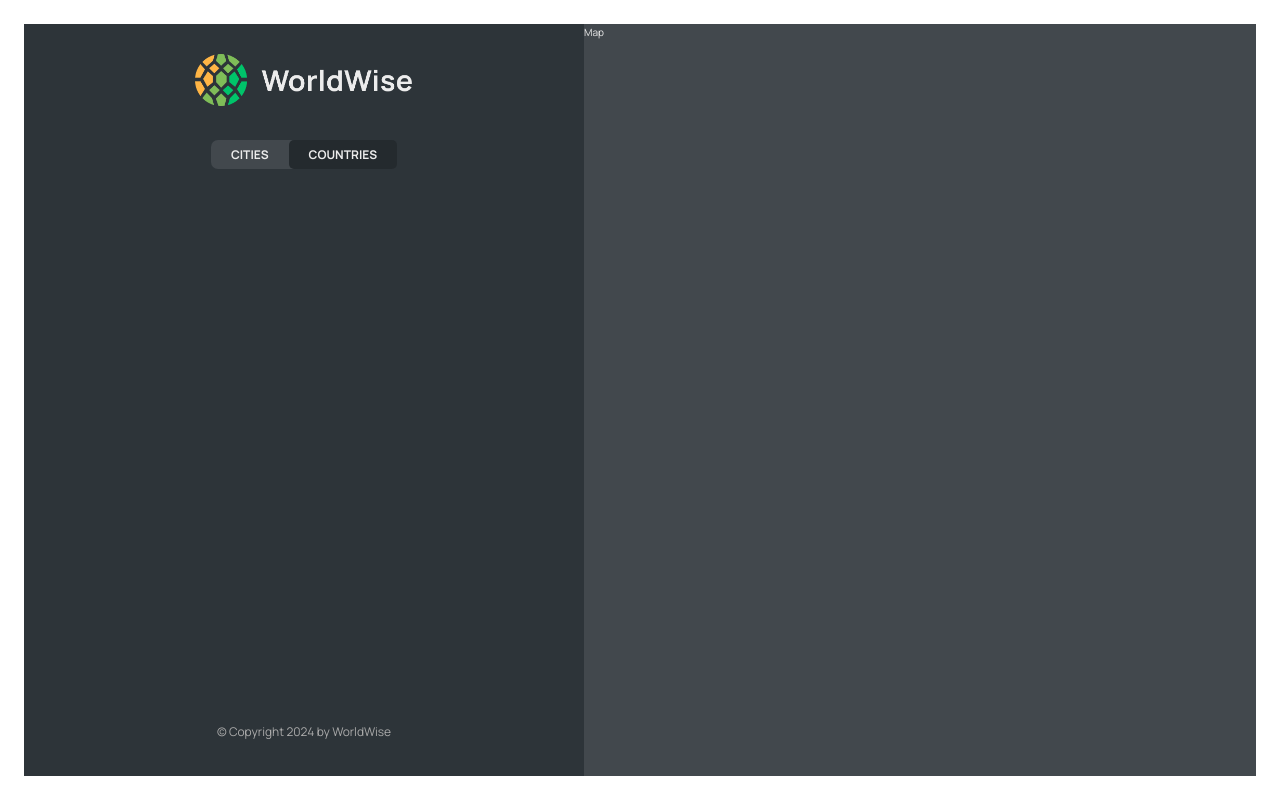
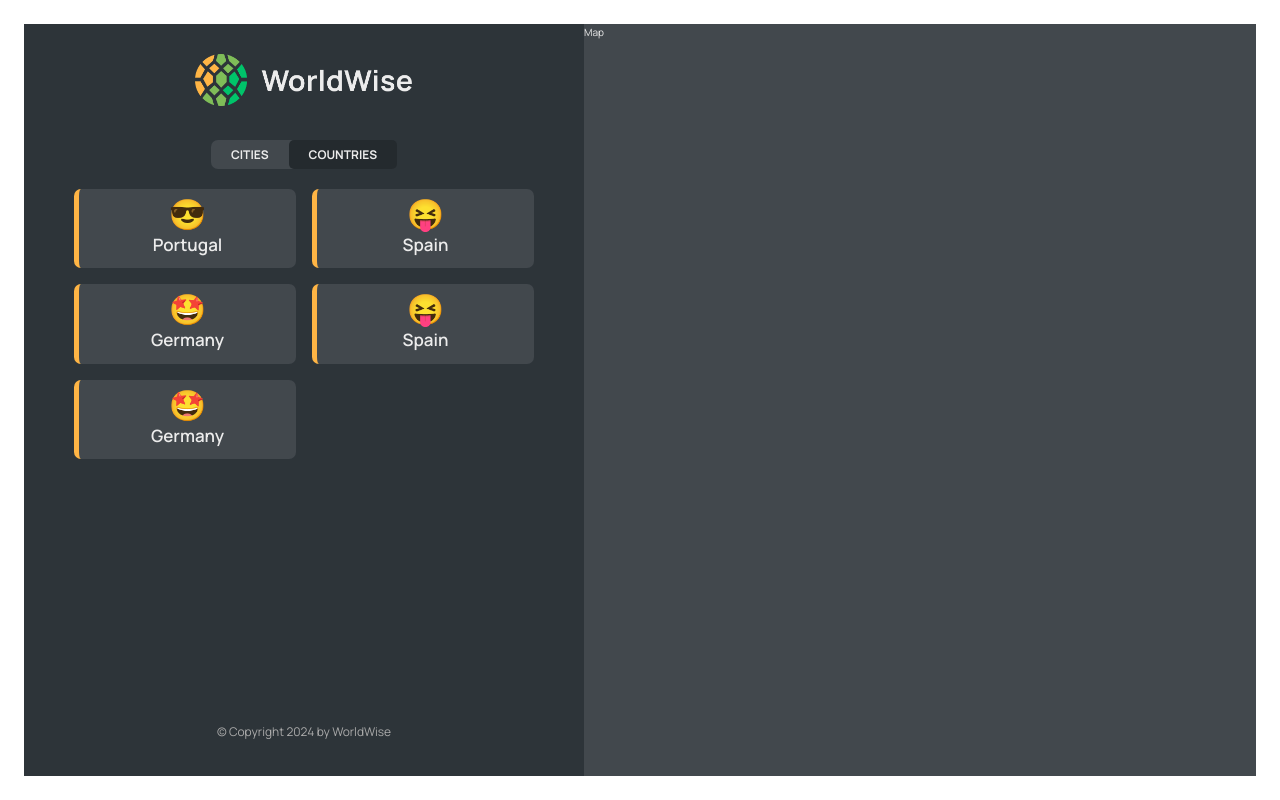
Before and after one commit to CezarLuca/17_worldwise, a React (Vite) app: page /app/countries in a window 1280 px wide. Built offline with nearby package versions, Linux system fonts and the light colour scheme; data requests are answered from the project's data file.

Commit message:
My take on the build of CountryList

```diff
--- a/src/components/CityItem.jsx
+++ b/src/components/CityItem.jsx
@@ -9,7 +9,8 @@ const formatDate = (date) =>
     }).format(new Date(date));
 
 function CityItem({ city }) {
-    const { cityName, emoji, date } = city;
+    const { cityName, date } = city;
+    const emoji = city.emoji || "🏙️"; // Default emoji if none is provided
     return (
         <li className={styles.cityItem}>
             <span className={styles.emoji}>{emoji}</span>
@@ -26,7 +27,12 @@ CityItem.propTypes = {
         cityName: PropTypes.string.isRequired,
         emoji: PropTypes.string.isRequired,
         // date: PropTypes.string.isRequired,
-        date: PropTypes.instanceOf(Date).isRequired,
+        // date: PropTypes.instanceOf(Date).isRequired,
+        date: PropTypes.oneOfType([
+            PropTypes.string,
+            PropTypes.number,
+            PropTypes.instanceOf(Date),
+        ]).isRequired,
     }).isRequired,
 };
 
--- a/src/components/CityList.jsx
+++ b/src/components/CityList.jsx
@@ -25,7 +25,9 @@ function CityList({ cities, isLoading }) {
 CityList.propTypes = {
     cities: PropTypes.arrayOf(
         PropTypes.shape({
-            id: PropTypes.number.isRequired,
+            id: PropTypes.oneOfType([PropTypes.number, PropTypes.string])
+                .isRequired,
+            // id: PropTypes.number.isRequired,
             // name: PropTypes.string.isRequired,
         })
     ).isRequired,
--- a/src/components/CountryItem.jsx
+++ b/src/components/CountryItem.jsx
@@ -5,7 +5,8 @@ function CountryItem({ country }) {
     return (
         <li className={styles.countryItem}>
             <span>{country.emoji}</span>
-            <span>{country.country}</span>
+            {/* <span>{country.country}</span> */}
+            <span>{country.name}</span>
         </li>
     );
 }
@@ -13,7 +14,8 @@ function CountryItem({ country }) {
 CountryItem.propTypes = {
     country: PropTypes.shape({
         emoji: PropTypes.string.isRequired,
-        country: PropTypes.string.isRequired,
+        // country: PropTypes.string.isRequired,
+        name: PropTypes.string.isRequired,
     }).isRequired,
 };
 
--- a/src/components/CountryList.jsx
+++ b/src/components/CountryList.jsx
@@ -14,7 +14,31 @@ function CountryList({ cities, isLoading }) {
             <Message message="Add your first city by clicking on a city on the map" />
         );
     }
+
+    // const countries = cities.reduce((arr, city) => {
+    //     if (!arr.map((el) => el.city).includes(city.country)) {
+    //         return [...arr, { city: city.country, emoji: city.emoji }];
+    //     } else {
+    //         return arr;
+    //     }
+    // }, []);
+
     const countries = [];
+
+    cities.forEach((city) => {
+        const country = countries.find((ctry) => ctry.id === city.id);
+        if (country) {
+            country.cities.push(city);
+        } else {
+            countries.push({
+                id: city.id,
+                name: city.country,
+                cities: [city],
+                emoji: city.emoji,
+            });
+        }
+    });
+
     return (
         <ul className={styles.countryList}>
             {countries.map((country) => (
@@ -27,7 +51,9 @@ function CountryList({ cities, isLoading }) {
 CountryList.propTypes = {
     cities: PropTypes.arrayOf(
         PropTypes.shape({
-            id: PropTypes.number.isRequired,
+            id: PropTypes.oneOfType([PropTypes.number, PropTypes.string])
+                .isRequired,
+            // id: PropTypes.number.isRequired,
             // name: PropTypes.string.isRequired,
         })
     ).isRequired,
```
